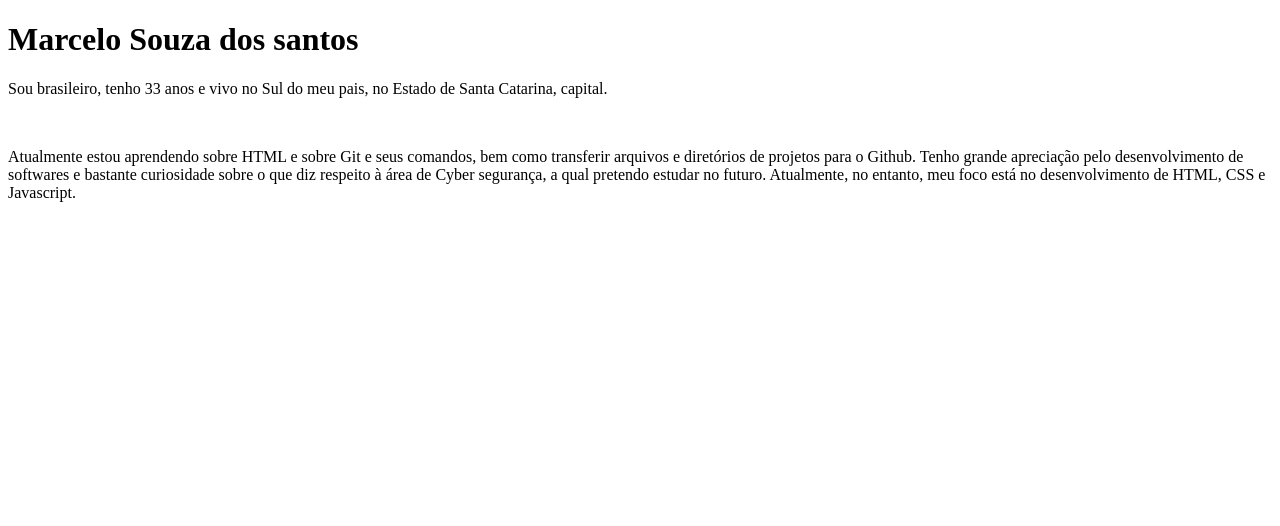
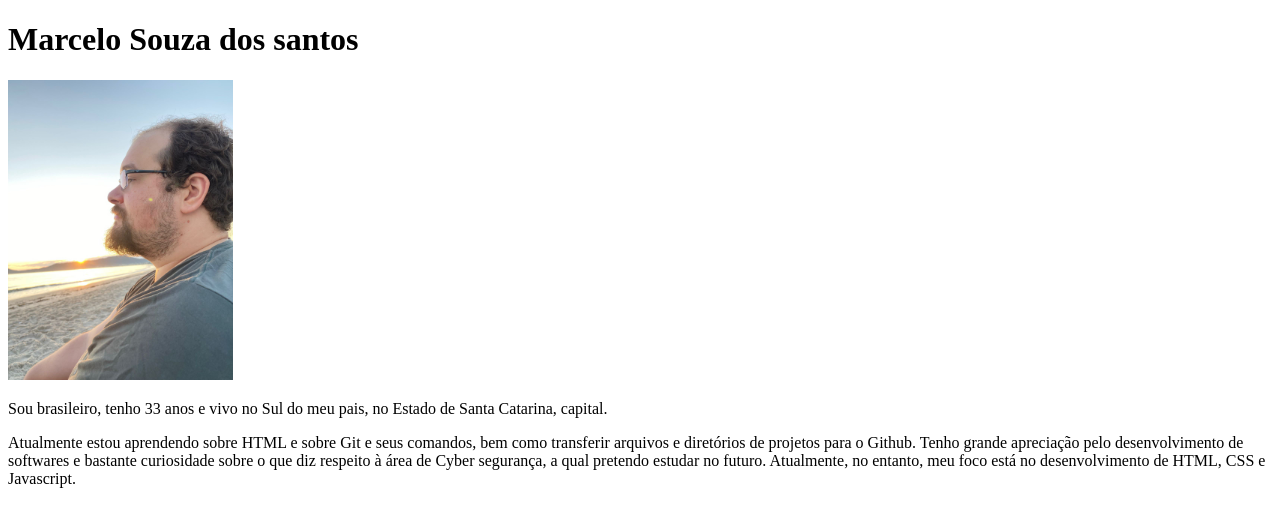
Before and after one commit to MarkdSan/MarkdSan.github.io, a plain HTML site: page index.html in a window 1280 px wide. Drawn offline with Linux system fonts and the light colour scheme.

Commit message:
Modificação no index e adição de foto.

```diff
--- a/index.html
+++ b/index.html
@@ -7,7 +7,8 @@
 </head>
 <body>
     <h1>Marcelo Souza dos santos</h1>
-    <p>Sou brasileiro, tenho 33 anos e vivo no Sul do meu pais, no Estado de Santa Catarina, capital. </p><br>
+    <img src="Imagens/Imagem do WhatsApp de 2024-01-07 à(s) 18.02.00_6d4122a8.jpg" alt="Foto olhando ao longe." height="300">
+    <p>Sou brasileiro, tenho 33 anos e vivo no Sul do meu pais, no Estado de Santa Catarina, capital. </p>
     <p>Atualmente estou aprendendo sobre HTML e sobre Git e seus comandos, bem como transferir arquivos e diretórios de projetos para o Github. Tenho grande apreciação pelo desenvolvimento de softwares e bastante curiosidade sobre o que diz respeito à área de Cyber segurança, a qual pretendo estudar no futuro. Atualmente, no entanto, meu foco está no desenvolvimento de HTML, CSS e Javascript.</p>
 
 </body>
```
Also changed, not shown: Imagens/Imagem do WhatsApp de 2024-01-07 à(s) 18.02.00_6d4122a8.jpg (added).
